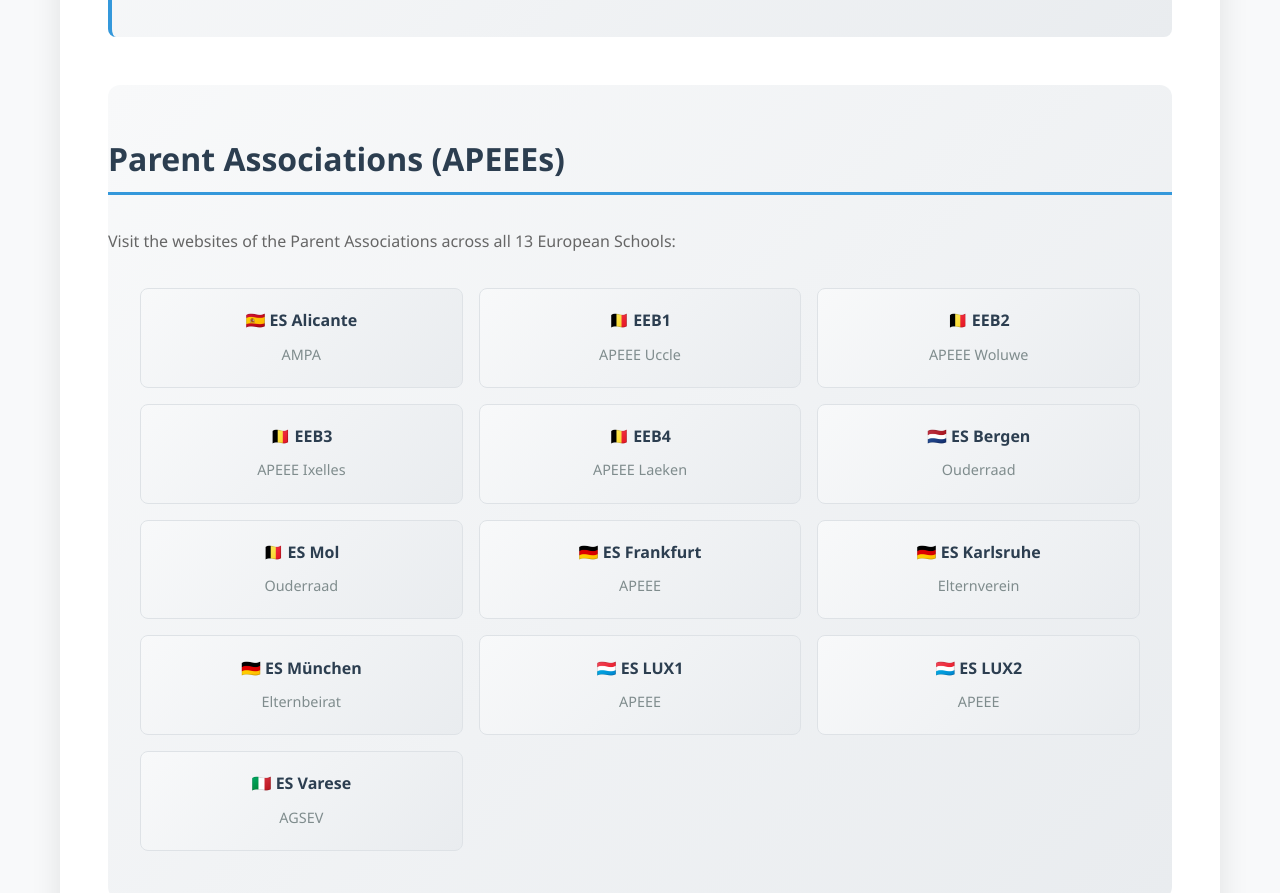
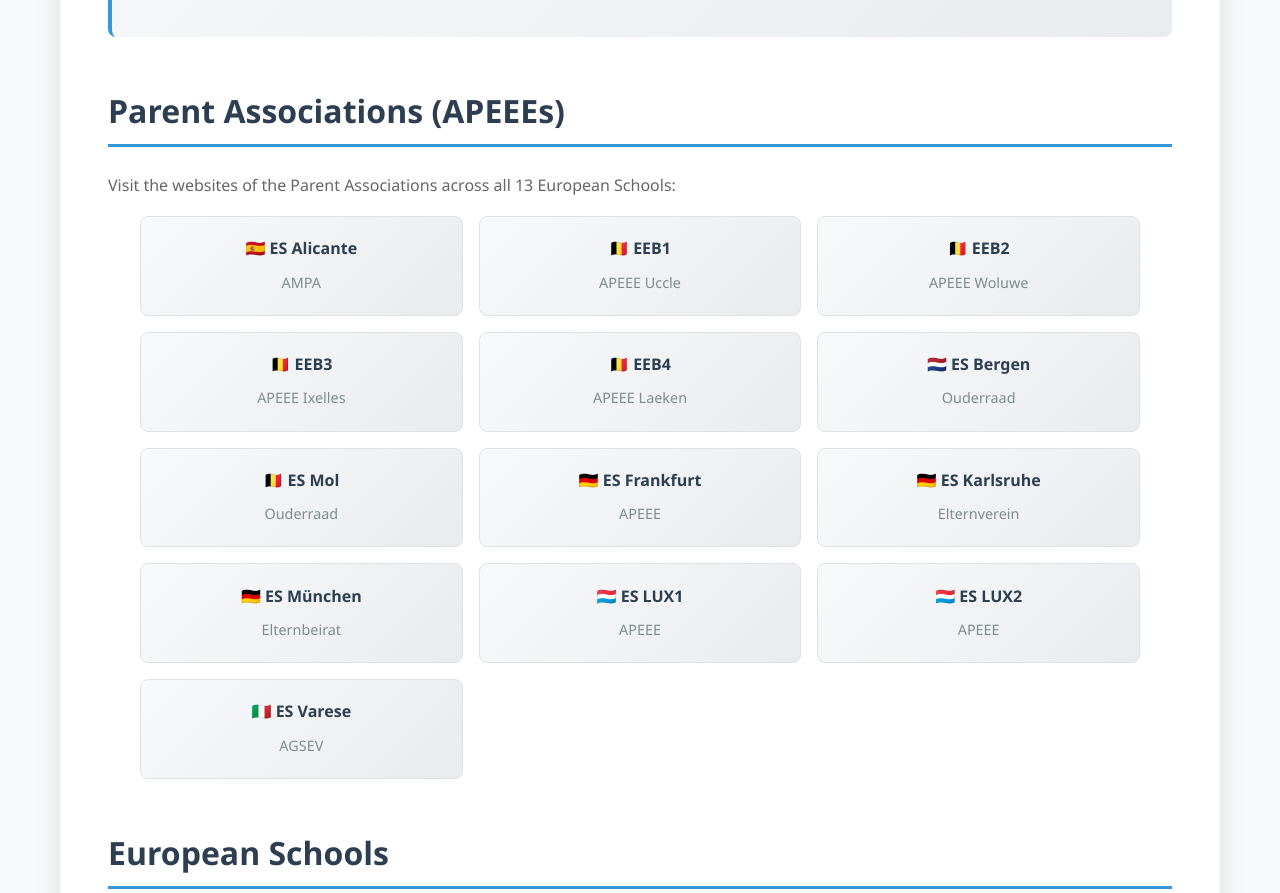
Before and after one commit to HenryPajuri/interparents2, a plain HTML site: page Front-end/html/index.html in a window 1280 px wide. Shown: the part 1659-2552 px from the top of the page. Drawn offline with Linux system fonts and the light colour scheme; no server answers.

Commit message:
remove background from APEEEs

```diff
--- a/Front-end/html/css/style.css
+++ b/Front-end/html/css/style.css
@@ -492,7 +492,7 @@ nav a:hover {
 /* Conference Section */
 .conference-section {
     background: linear-gradient(135deg, #f39c12 0%, #e67e22 100%);
-    color: white;
+    color: black;
     padding: 2rem;
     border-radius: 8px;
     margin: 2rem 0;
--- a/Front-end/html/index.html
+++ b/Front-end/html/index.html
@@ -88,9 +88,9 @@
                 </div>
             </section>
 
-            <section class="section" id="apeee-websites" style="background: linear-gradient(135deg, #f8f9fa 0%, #e9ecef 100%); padding: 3rem 0; margin-bottom: 2rem; border-radius: 12px;">
-                <h2 style="color: #2c3e50; margin-bottom: 2rem;">Parent Associations (APEEEs)</h2>
-                <p style="max-width: 800px; margin: 0 0 2rem; color: #666;">Visit the websites of the Parent Associations across all 13 European Schools:</p>
+            <section class="section" id="apeee-websites">
+                <h2>Parent Associations (APEEEs)</h2>
+                <p>Visit the websites of the Parent Associations across all 13 European Schools:</p>
 
                 <div class="members-grid" style="max-width: 1000px; margin: 0 auto;">
                     <a href="https://www.ampaescuelaeuropea.com/en/" target="_blank" rel="noopener" class="member-card">
```
